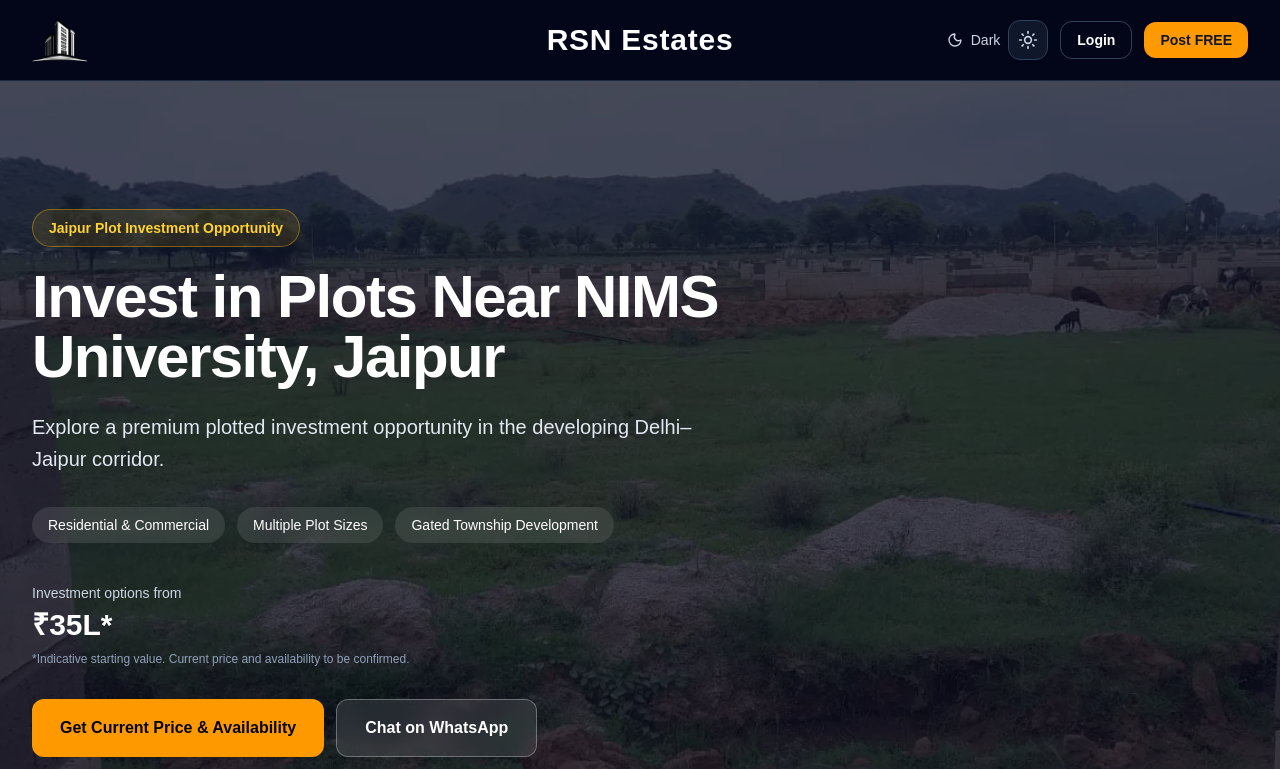
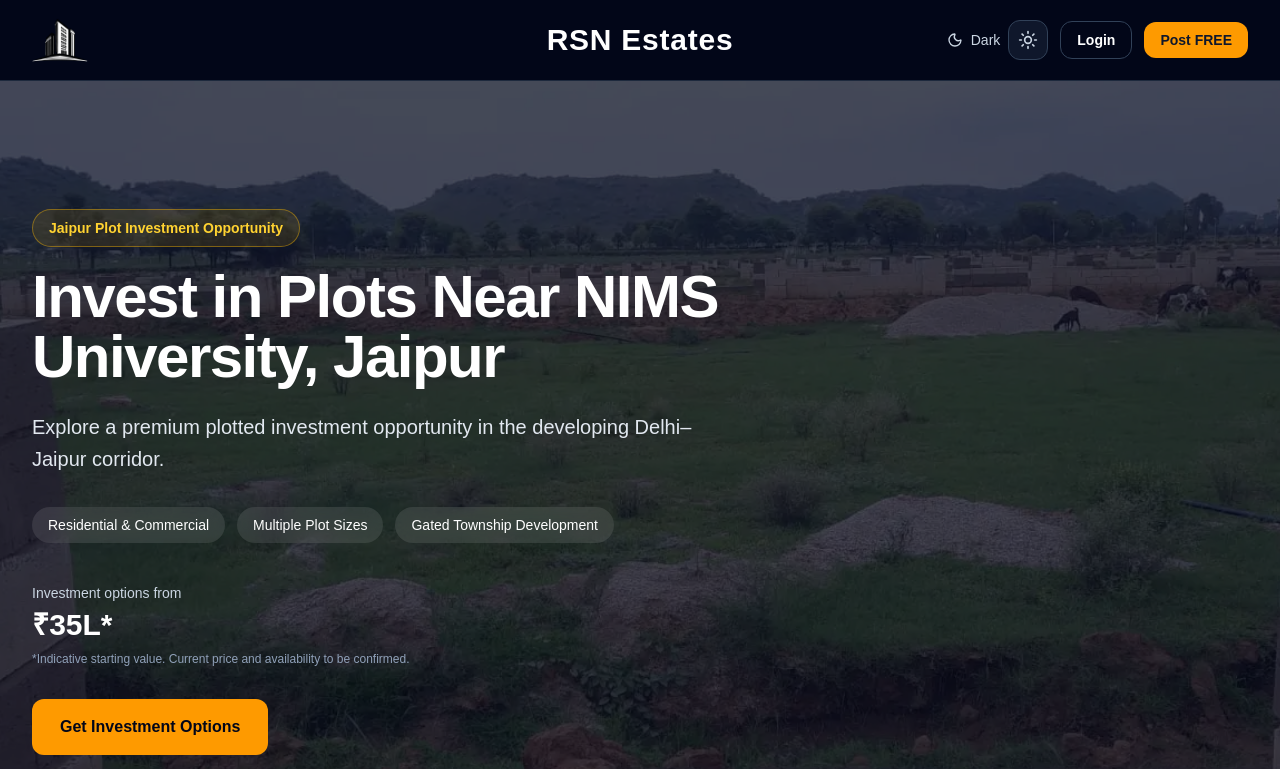
Before and after one commit to rsnestatesjaipur-hash/rsnestates, a Next.js app: page /jaipur-plot-investment in a window 1280 px wide. Shown: the top 769 px of the page. Built offline with nearby package versions, Linux system fonts and the light colour scheme.

Commit message:
Refine Jaipur investment lead flow

```diff
--- a/app/(marketing)/jaipur-plot-investment/page.tsx
+++ b/app/(marketing)/jaipur-plot-investment/page.tsx
@@ -87,22 +87,13 @@
               </p>
             </div>
 
-            <div className="mt-8 flex flex-col gap-3 sm:flex-row">
+            <div className="mt-8">
               <Link
                 href="#investment-enquiry"
                 className="inline-flex items-center justify-center rounded-xl bg-amber-500 px-7 py-4 text-base font-bold text-slate-950 transition hover:bg-amber-400"
               >
-                Get Current Price & Availability
+                Get Investment Options
               </Link>
-
-              <a
-                href="https://wa.me/919887047255"
-                target="_blank"
-                rel="noopener noreferrer"
-                className="inline-flex items-center justify-center rounded-xl border border-white/30 bg-white/10 px-7 py-4 text-base font-semibold text-white backdrop-blur transition hover:bg-white/20"
-              >
-                Chat on WhatsApp
-              </a>
             </div>
           </div>
         </div>
@@ -559,7 +550,7 @@
                   isDark ? "text-white" : "text-slate-900"
                 }`}
               >
-                Get Current Price & Availability
+                Get Investment Options
               </h2>
 
               <p
@@ -574,17 +565,6 @@
 
             <div className="mt-10">
               <InvestmentLeadForm />
-            </div>
-
-            <div className="mt-6 text-center">
-              <a
-                href="https://wa.me/919887047255"
-                target="_blank"
-                rel="noopener noreferrer"
-                className="inline-flex rounded-xl bg-green-600 px-7 py-4 font-bold text-white transition hover:bg-green-500"
-              >
-                Chat on WhatsApp
-              </a>
             </div>
           </div>
         </div>
--- a/components/enquiry/InvestmentLeadForm.tsx
+++ b/components/enquiry/InvestmentLeadForm.tsx
@@ -397,9 +397,7 @@
         disabled={isSubmitting}
         className="w-full rounded-xl bg-amber-500 px-6 py-4 text-base font-bold text-slate-950 transition hover:bg-amber-400 disabled:cursor-not-allowed disabled:opacity-60"
       >
-        {isSubmitting
-          ? "Opening WhatsApp..."
-          : "Get Current Price & Availability"}
+        {isSubmitting ? "Opening WhatsApp..." : "Send on WhatsApp"}
       </button>
 
       {/* =========================================================
```
